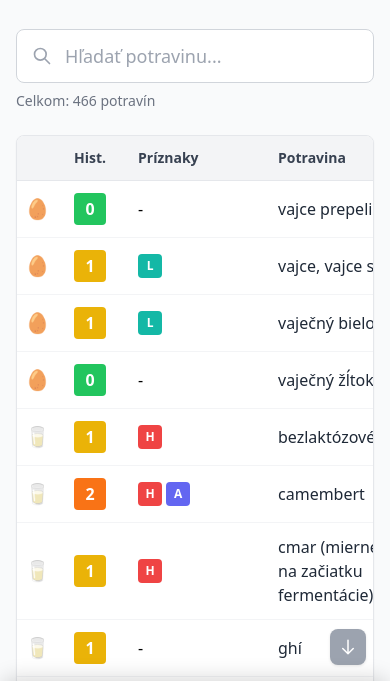
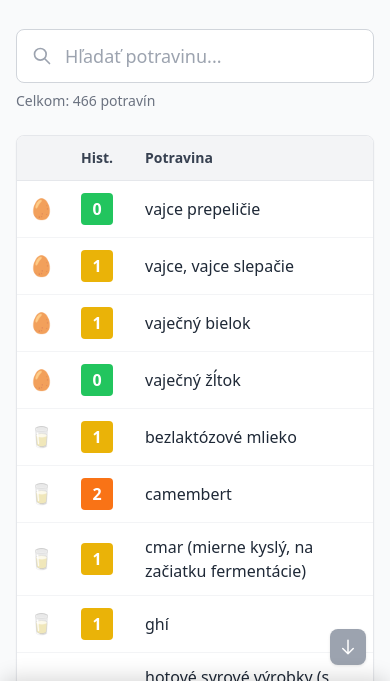
Before and after one commit to adamradvan/histali, a plain HTML site: page index.html in a window 390 px wide. Shown: the part 163-844 px from the top of the page. Drawn offline with nearby package versions, Linux system fonts and the light colour scheme.

Commit message:
hide column; dont focus

```diff
--- a/index.html
+++ b/index.html
@@ -213,7 +213,7 @@
                         <tr>
                             <th class="px-2 py-3 text-center text-sm font-semibold text-gray-700 w-12"></th>
                             <th class="px-4 py-3 text-left text-sm font-semibold text-gray-700 w-16">Hist.</th>
-                            <th class="px-4 py-3 text-left text-sm font-semibold text-gray-700 w-24">Príznaky</th>
+                            <th class="px-4 py-3 text-left text-sm font-semibold text-gray-700 w-24 hidden md:table-cell">Príznaky</th>
                             <th class="px-4 py-3 text-left text-sm font-semibold text-gray-700">Potravina</th>
                             <th class="px-4 py-3 text-left text-sm font-semibold text-gray-700 hidden md:table-cell">Poznámky</th>
                         </tr>
@@ -568,7 +568,6 @@
 
         function scrollToTop() {
             searchInput.scrollIntoView({ behavior: 'smooth' });
-            searchInput.focus();
         }
 
         // Set up scroll FAB event listeners
@@ -602,7 +601,7 @@
                         ${config.value}
                     </span>
                 </td>
-                <td class="px-4 py-3">
+                <td class="px-4 py-3 hidden md:table-cell">
                     <span class="flex gap-1 items-center">${flagsHtml}</span>
                 </td>
                 <td class="px-4 py-3">
```
